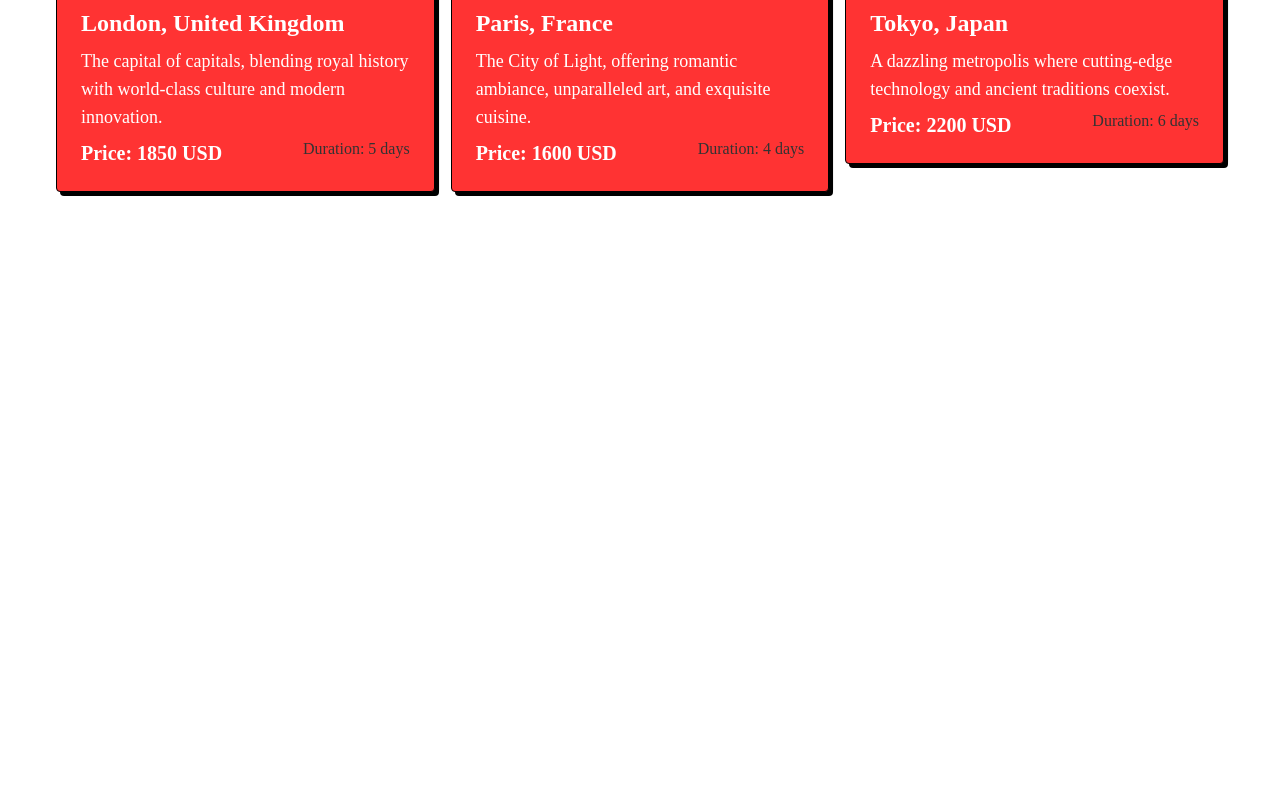
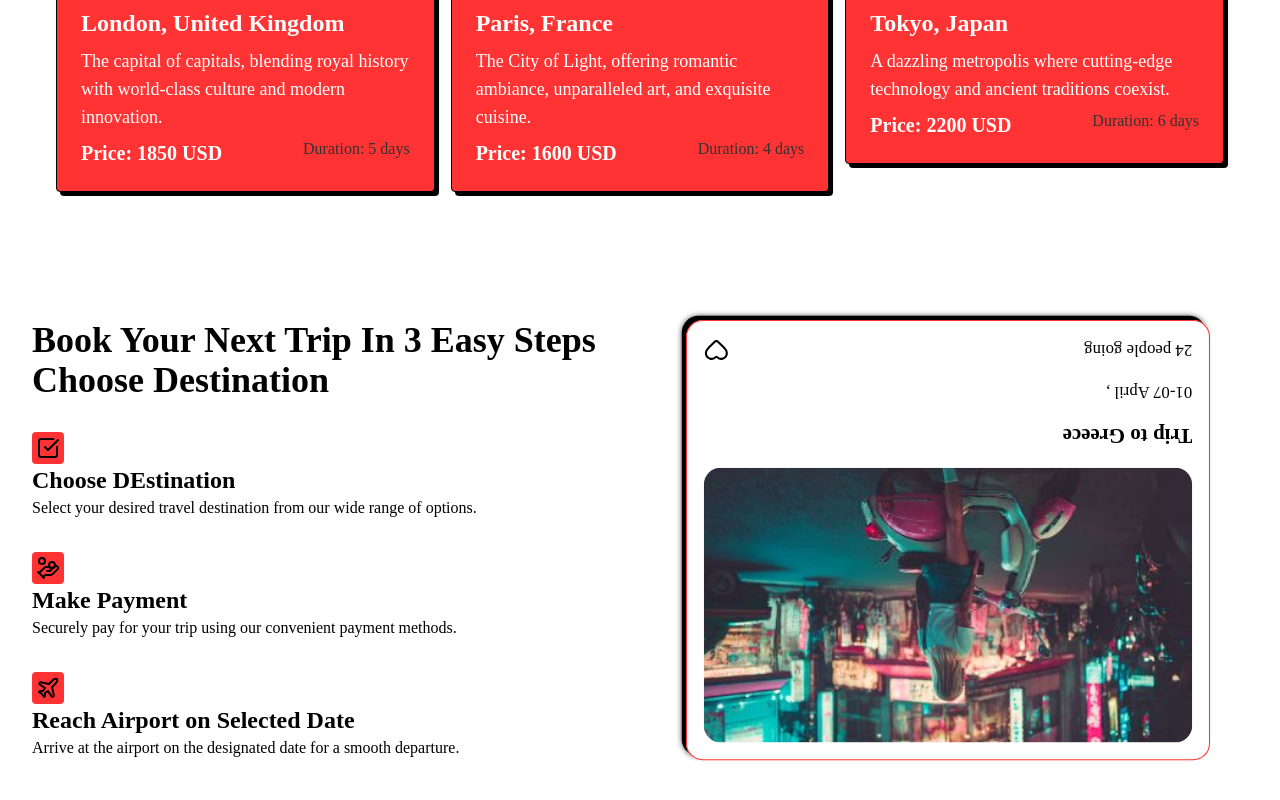
Before and after one commit to ajarek/next-16-ep-03-travel-agency, a Next.js app: page / in a window 1280 px wide. Shown: the part 1776-2576 px from the top of the page. Before the commit the page ends 2032 px from the top, so only its background shows below. Built offline with nearby package versions, Linux system fonts and the light colour scheme; a web font is replaced by a local one.

Commit message:
added steps-to-trip

```diff
--- a/app/page.tsx
+++ b/app/page.tsx
@@ -1,6 +1,7 @@
 import DestinationsTop from "@/components/destinations-top";
 import Features from "@/components/features-1";
 import HeroSection from "@/components/hero-section";
+import StepsToTrip from "@/components/steps-to-trip";
 
 export default function Home() {
   return (
@@ -8,6 +9,7 @@ export default function Home() {
       <HeroSection/>
       <Features/>
       <DestinationsTop/>
+      <StepsToTrip/>
 
     </div>
   );
--- a/components/hero-section.tsx
+++ b/components/hero-section.tsx
@@ -114,8 +114,8 @@ export default function HeroSection() {
                 speedSegment={0.3}
                 as='h1'
                 className={` mx-auto mt-8 max-w-4xl text-balance text-5xl max-md:font-semibold md:text-7xl lg:mt-16 xl:text-[5.25rem]`}
-              >
-                Travel, enjoy and live a new and full life
+              >Travel, enjoy and live a new, full life
+
               </TextEffect>
               <TextEffect
                 per='line'
--- /dev/null
+++ b/components/steps-to-trip.tsx
@@ -0,0 +1,81 @@
+import { HandCoins, Heart, Plane, SquareCheckBig } from "lucide-react"
+import Image from "next/image"
+import React from "react"
+import * as motion from "motion/react-client"
+
+const StepsToTrip = () => {
+  return (
+    <div className='w-full max-w-7xl grid grid-cols-1 sm:grid-cols-2 gap-4 py-8 md:py-16 px-8 bg-transparent place-items-center '>
+      <div className='space-y-8'>
+        <h1 className='text-4xl font-bold'>
+          Book Your Next Trip In 3 Easy Steps Choose Destination
+        </h1>
+        <ul className='space-y-8'>
+          <li>
+            <p className="w-8 h-8 flex items-center justify-center dark:bg-secondary bg-primary text-black rounded-xl">
+              <SquareCheckBig />
+            </p>
+            <h2 className='text-2xl font-semibold'>Choose DEstination</h2>
+            <p>
+              Select your desired travel destination from our wide range of
+              options.
+            </p>
+          </li>
+          <li>
+            <p className="w-8 h-8 flex items-center justify-center dark:bg-secondary bg-primary text-black rounded-xl">
+              <HandCoins />
+            </p>
+            <h2 className='text-2xl font-semibold'>Make Payment</h2>
+            <p>
+              Securely pay for your trip using our convenient payment methods.
+            </p>
+          </li>
+          <li>
+            <p className="w-8 h-8 flex items-center justify-center dark:bg-secondary bg-primary text-black rounded-xl">
+              <Plane />
+            </p>
+            <h2 className='text-2xl font-semibold'>
+              Reach Airport on Selected Date
+            </h2>
+            <p>
+              Arrive at the airport on the designated date for a smooth
+              departure.
+            </p>
+          </li>
+        </ul>
+      </div>
+      <motion.div
+        animate={{
+          scale: [1, 1.1, 1.1, 1, 1],
+          rotate: [0, 0, 180, 180, 0],
+        }}
+        transition={{
+          duration: 3,
+          ease: "easeInOut",
+          times: [0, 0.2, 0.5, 0.8, 1],
+          repeat: 1,
+          repeatDelay: 1,
+        }}
+        className='w-full max-w-[500px] flex flex-col items-center border border-primary shadow-lg rounded-2xl gap-4 p-4 '
+      >
+        <Image
+          src='/trip-japan.jpg'
+          alt='Trip to Japan'
+          width={500}
+          height={281}
+          className='rounded-2xl'
+        />
+        <div className='w-full flex flex-col items-start gap-4'>
+          <h2 className='text-xl font-semibold'> Trip to Greece </h2>
+          <p>01-07 April ,</p>
+          <div className='w-full flex items-center justify-between'>
+            <p>24 people going</p>
+            <Heart />
+          </div>
+        </div>
+      </motion.div>
+    </div>
+  )
+}
+
+export default StepsToTrip
```
Also changed, not shown: public/trip-japan.jpg (added).
